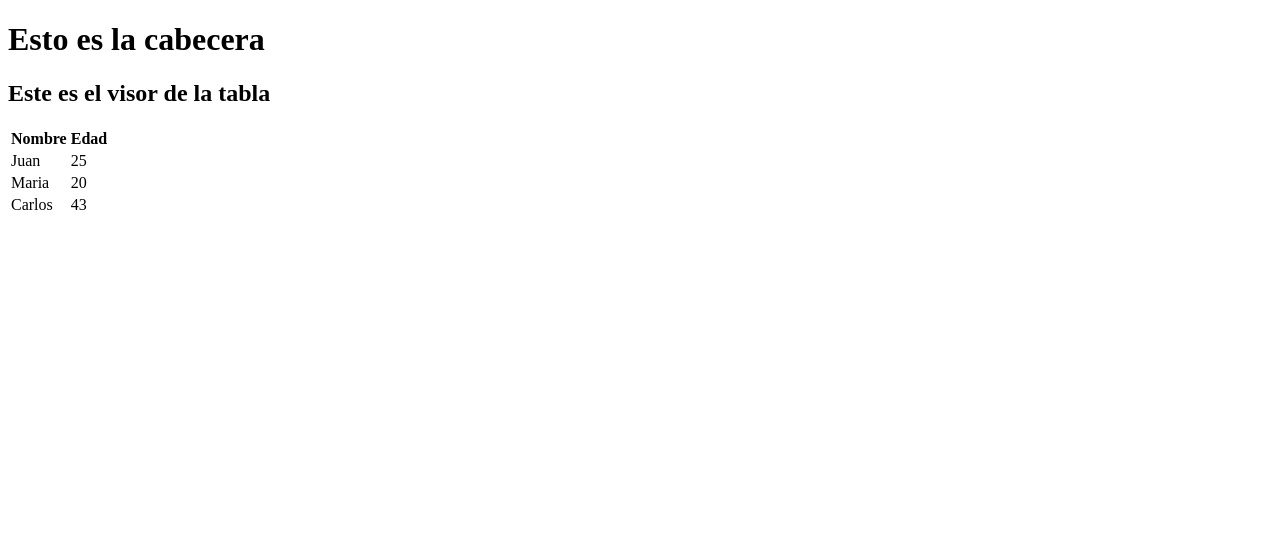
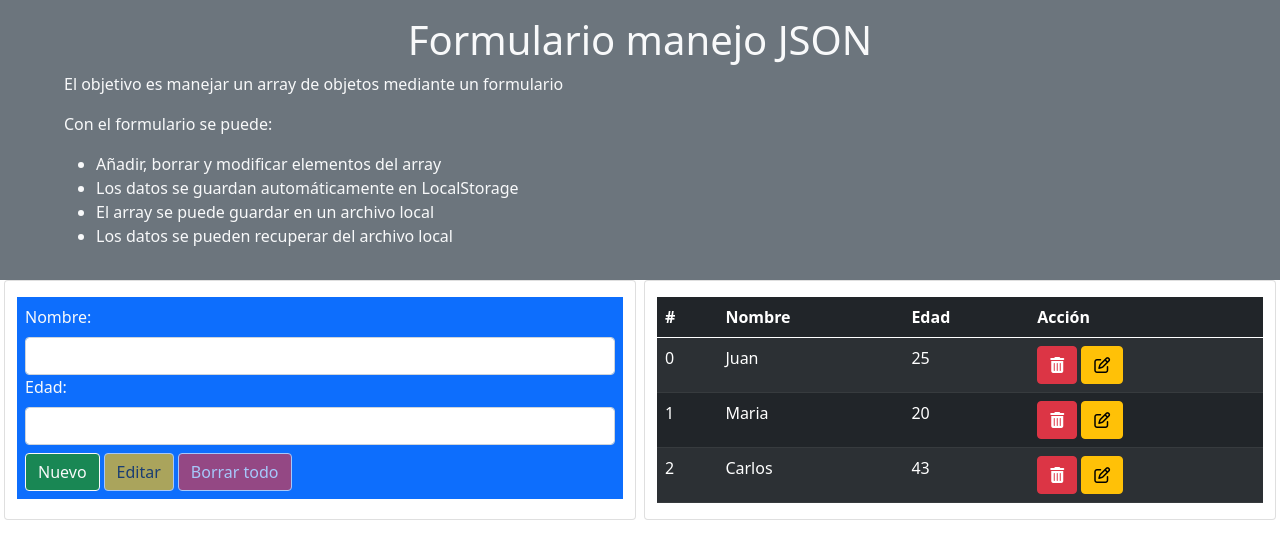
Before and after one commit to cizquierdof/muestras-vue3-app, a Vue app: page / in a window 1280 px wide. Shown: the top 558 px of the page. Built offline with nearby package versions, Linux system fonts and the light colour scheme.

Commit message:
resolución problema guardado array

```diff
--- a/index.html
+++ b/index.html
@@ -1,13 +1,22 @@
 <!DOCTYPE html>
 <html lang="en">
+
 <head>
   <meta charset="UTF-8" />
   <link rel="icon" href="/favicon.ico" />
   <meta name="viewport" content="width=device-width, initial-scale=1.0" />
   <title>Vite App</title>
+  <link href="https://cdn.jsdelivr.net/npm/bootstrap@5.0.2/dist/css/bootstrap.min.css" rel="stylesheet"
+    integrity="sha384-EVSTQN3/azprG1Anm3QDgpJLIm9Nao0Yz1ztcQTwFspd3yD65VohhpuuCOmLASjC" crossorigin="anonymous">
+  <script src="https://cdn.jsdelivr.net/npm/bootstrap@5.0.2/dist/js/bootstrap.bundle.min.js"
+    integrity="sha384-MrcW6ZMFYlzcLA8Nl+NtUVF0sA7MsXsP1UyJoMp4YLEuNSfAP+JcXn/tWtIaxVXM"
+    crossorigin="anonymous"></script>
+  <link rel="stylesheet" href="https://use.fontawesome.com/50dfaad17b.css">
 </head>
+
 <body>
   <div id="app"></div>
   <script type="module" src="/src/main.js"></script>
 </body>
+
 </html>
--- a/src/App.vue
+++ b/src/App.vue
@@ -1,14 +1,28 @@
 <script setup>
-import TableView from './components/TableView.vue';
+import TableView from "./components/TableView.vue";
+import TableForm from "./components/TableForm.vue";
+
 </script>
 
 <template>
-  <header>
-<h1>Esto es la cabecera</h1>
+  <header class="bg-secondary text-light p-3">
+    <div class="card-dark px-5">
+      <h1 class="card-title text-center">Formulario manejo JSON</h1>
+      <p>El objetivo es manejar un array de objetos mediante un formulario</p>
+      <p>Con el formulario se puede:</p>
+      <ul>
+        <li>Añadir, borrar y modificar elementos del array</li>
+        <li>Los datos se guardan automáticamente en LocalStorage</li>
+        <li>El array se puede guardar en un archivo local</li>
+        <li>Los datos se pueden recuperar del archivo local</li>
+      </ul>
+    </div>
   </header>
 
-  <main>
-    <TableView/>
+  <main class="mx-3">
+    <TableForm/>
+    <!-- <TableView class="col" /> -->
+
   </main>
 </template>
 
--- /dev/null
+++ b/src/components/TableForm.vue
@@ -0,0 +1,95 @@
+<template>
+<div class="row">
+  <div class="col card pt-3">
+    <form class="bg-primary text-light p-2">
+      <label class="form-label" for="nombre">Nombre:</label>
+      <input
+        class="form-control"
+        type="text"
+        id="nombre"
+        v-model="nombre"
+      />
+      <label class="form-label" for="edad">Edad:</label>
+      <input
+        class="form-control"
+        type="text"
+        id="edad"
+        v-model="edad"
+      />
+      <div class="mt-2">
+        <button type="submit" class="btn btn-outline-light bg-success" @click.prevent="nuevo">
+          Nuevo
+        </button>
+        <button
+          class="btn btn-outline-light text-dark bg-warning disabled mx-1">
+          Editar
+        </button>
+        <button class="btn btn-outline-light bg-danger disabled">
+          Borrar todo
+        </button>
+      </div>
+    </form>
+  </div>
+    <div class="card col ms-2 pt-3">
+    <table class="table table-dark table-striped">
+      <thead>
+        <tr>
+          <th>#</th>
+          <th>Nombre</th>
+          <th>Edad</th>
+          <th>Acción</th>
+        </tr>
+      </thead>
+      <tbody>
+        <tr v-for="(persona, index) in store.personas">
+          <td>{{ index }}</td>
+          <td>{{ persona.nombre }}</td>
+          <td>{{ persona.edad }}</td>
+          <td>
+            <button class="btn btn-danger" @click="borrar(index)"><span class="fa fa-trash"></span></button>
+            <button class="btn btn-warning ms-1"><span class="fa fa-edit"></span></button>
+          </td>
+        </tr>
+      </tbody>
+    </table>
+  </div>
+
+</div>
+
+</template>
+
+<script>
+import { ref } from '@vue/reactivity';
+import { usePersonasStore } from "../stores/personas";
+export default {
+  setup() {
+    const store = usePersonasStore();
+    //const personas = ref([])
+    let nombre=ref('')
+    let edad=ref('')
+
+
+
+    function nuevo() {
+      //store.nuevaPersona(val)
+      console.log(nombre.value);
+      store.personas.push({nombre:nombre.value,edad:edad.value})
+    }
+
+    function borrar(i){
+      console.log('index',i);
+    }
+
+    return {
+      store,
+      //personas,
+      nuevo,
+      nombre,
+      edad,
+      borrar,
+    }
+  },
+  computed:{
+  }
+};
+</script>
--- a/src/components/TableView.vue
+++ b/src/components/TableView.vue
@@ -1,15 +1,23 @@
 <template>
-    <div>
-        <h2>Este es el visor de la tabla</h2>
-        <table>
+  <div class="card ms-2 pt-3">
+    <table class="table table-dark table-striped">
       <thead>
+        <tr>
+          <th>#</th>
           <th>Nombre</th>
           <th>Edad</th>
+          <th>Acción</th>
+        </tr>
       </thead>
       <tbody>
         <tr v-for="(persona, index) in store.personas">
-                    <td>{{persona.nombre}}</td>
-                    <td>{{persona.edad}}</td>
+          <td>{{ index }}</td>
+          <td>{{ persona.nombre }}</td>
+          <td>{{ persona.edad }}</td>
+          <td>
+            <button class="btn btn-danger" @click="borrar(index)"><span class="fa fa-trash"></span></button>
+            <button class="btn btn-warning ms-1"><span class="fa fa-edit"></span></button>
+          </td>
         </tr>
       </tbody>
     </table>
@@ -17,18 +25,17 @@
 </template>
 
 <script>
-import {useDataModelStore} from '../stores/dataModel';
+import { usePersonasStore } from "../stores/personas";
 export default {
-    setup () {
-        const store=useDataModelStore()
+  setup() {
+    const store = usePersonasStore();
+
+    const borrar=(i)=> store.borraPersona(i);
 
     return {
       store,
-        }
-    }
-}
+      borrar,
+    };
+  },
+};
 </script>
-
-<style lang="scss" scoped>
-
-</style>
--- a/src/stores/dataModel.js
+++ /dev/null
@@ -1,19 +0,0 @@
-import { defineStore } from 'pinia';
-
-export const useDataModelStore = defineStore(
-    'personas', {
-    state: () => {
-        return {
-            personas: [
-                { nombre: 'Juan', edad: '25' },
-                { nombre: 'Maria', edad: '20' },
-                { nombre: 'Carlos', edad: '43' },
-            ]
-            ,
-            getters: {
-                todos: (state) => state.personas
-            },
-            actions: {},
-        }
-    }
-})
--- /dev/null
+++ b/src/stores/personas.js
@@ -0,0 +1,24 @@
+import { defineStore } from "pinia";
+
+export const usePersonasStore = defineStore({
+  id: "personas",
+  state: () => ({
+    personas: [
+      { nombre: "Juan", edad: "25" },
+      { nombre: "Maria", edad: "20" },
+      { nombre: "Carlos", edad: "43" },
+    ],
+  }),
+  getters: {},
+  actions: {
+    nuevaPersona(val) {
+      this.personas.push(val);
+    },
+    borraPersona(index) {
+      this.personas.splice(index, 1);
+    },
+    modificaPersona(i, persona) {
+      this.personas[i] = persona;
+    },
+  },
+});
```
Also changed, not shown: src/stores/counter.js (deleted, +0 -16 lines). Lines whose indentation alone changed are shown as unchanged.
